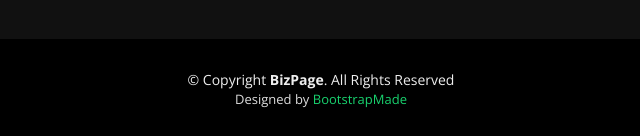
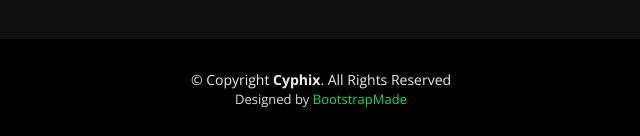
Before and after one commit to cyphix2022/Professional_Websites, a plain HTML site: page index.html in a window 1280 px wide. Shown: the part 7875-8011 px from the top of the page, 319-959 px from the left. Drawn offline with nearby package versions, Linux system fonts and the light colour scheme.

Commit message:
I have made some minor name changes in the index webpage

```diff
--- a/index.html
+++ b/index.html
@@ -854,7 +854,7 @@
 
     <div class="container">
       <div class="copyright">
-        &copy; Copyright <strong>BizPage</strong>. All Rights Reserved
+        &copy; Copyright <strong>Cyphix</strong>. All Rights Reserved
       </div>
       <div class="credits">
         <!--
```
